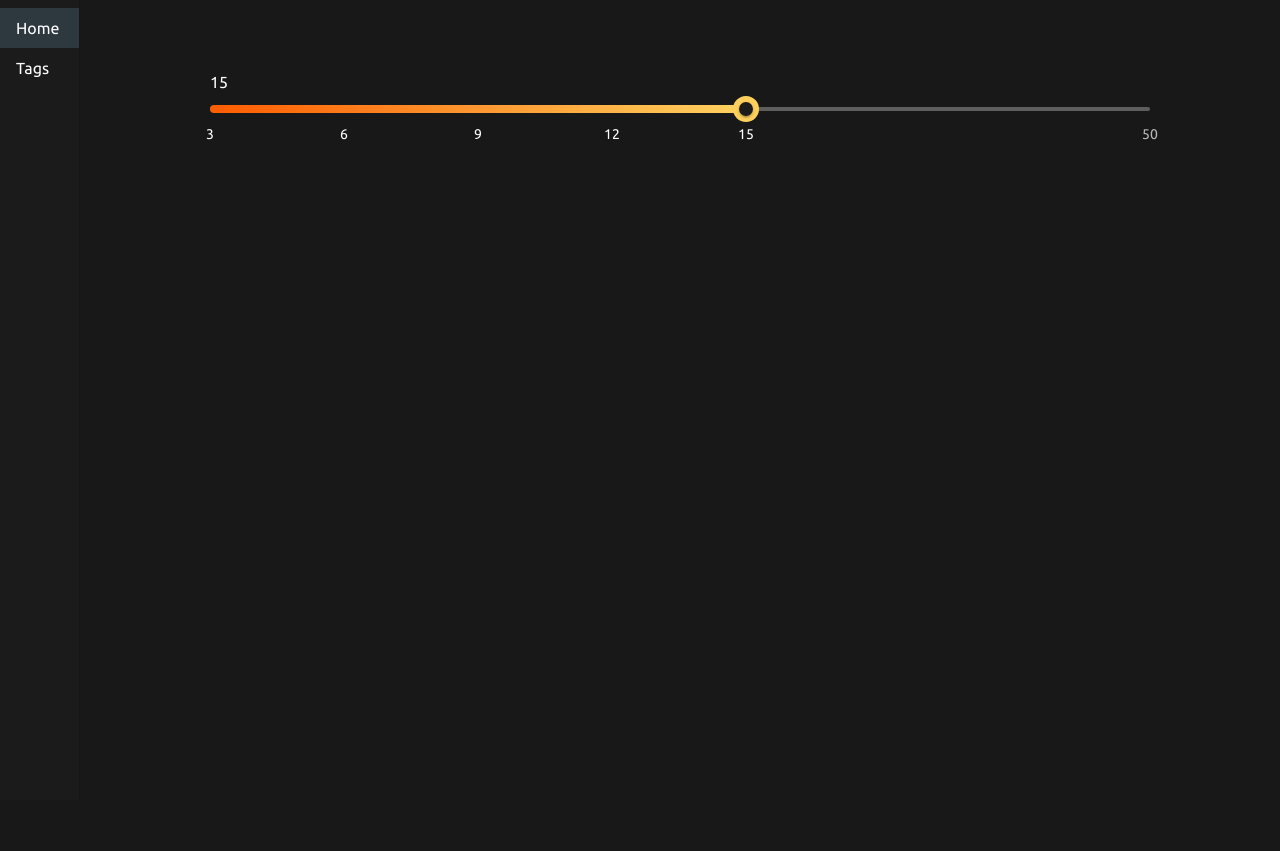
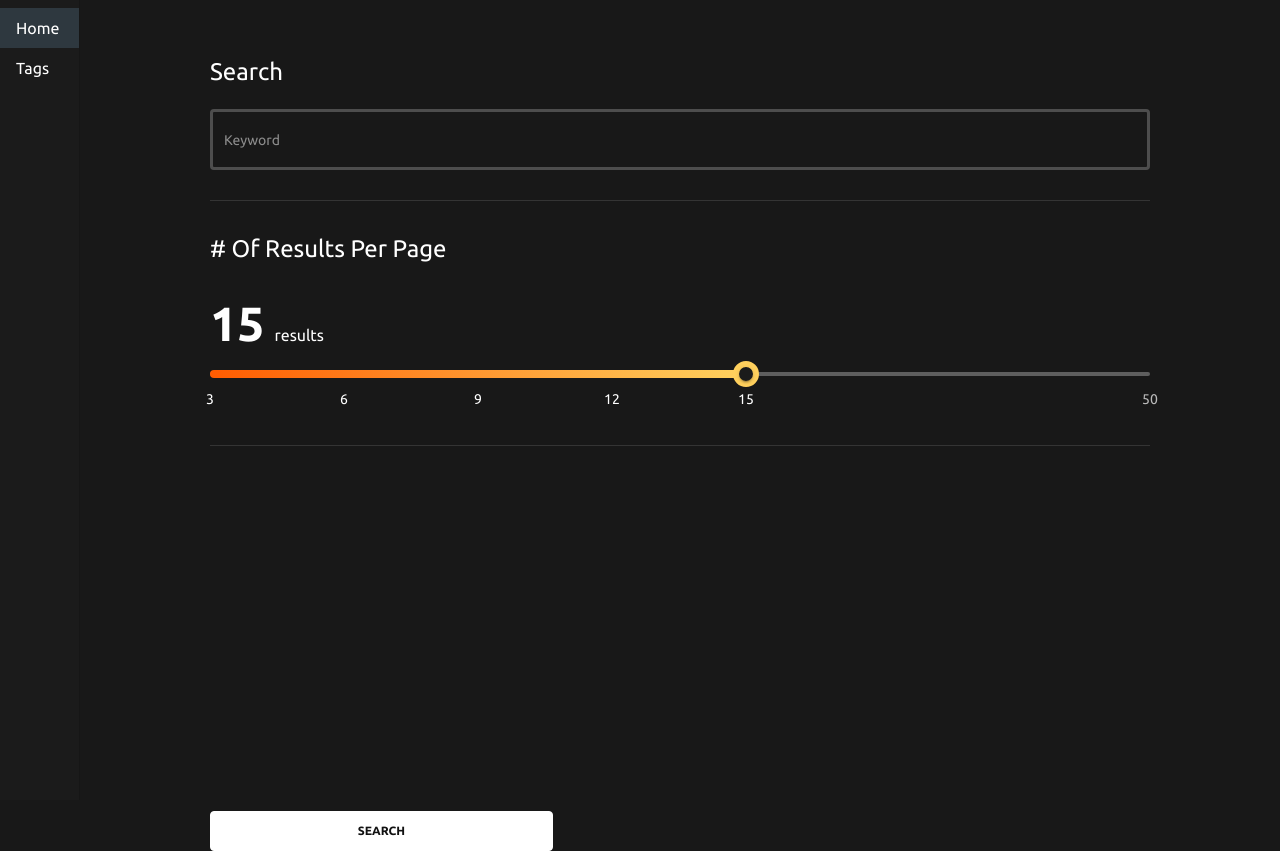
Before and after one commit to vincechang/example1, a React (Create React App) app: page /home in a window 1280 px wide. Before the commit the page ends 800 px from the top, so only its background shows below. Built offline with nearby package versions, Linux system fonts and the light colour scheme.

Commit message:
Implement HomePage (without profile panel)

```diff
--- a/src/pages/HomePage/index.js
+++ b/src/pages/HomePage/index.js
@@ -1,5 +1,5 @@
 import {
-  AppBar, Box, Toolbar, Typography,
+  AppBar, Box, Button, Divider, TextField, Toolbar, Typography,
 } from '@mui/material';
 import NavBottom from 'components/NavBottom';
 import Slider from 'components/Slider';
@@ -21,8 +21,15 @@ function HomePage() {
         <Toolbar />
       </AppBar>
       <Box component="main" sx={{ flexGrow: 1 }}>
-        <Toolbar />
-        <Typography>{sliderRef.current?.getNum(value, width)}</Typography>
+        <Toolbar sx={{ display: { sm: 'none' } }} />
+        <Typography variant="h5" sx={{ margin: { xs: '0 0 16px', sm: '54px 0 20px' } }}>Search</Typography>
+        <TextField placeholder="Keyword" variant="outlined" fullWidth />
+        <Divider sx={{ display: { xs: 'none', sm: 'block' } }} />
+        <Typography variant="h5" sx={{ margin: { xs: '28px 0 16px', sm: '0 0 20px' } }}># Of Results Per Page</Typography>
+        <Typography>
+          <Typography variant="h3" sx={{ fontWeight: 700, marginRight: '10px' }} component="span">{sliderRef.current?.getNum(value, width)}</Typography>
+          results
+        </Typography>
         <Slider
           value={value}
           setValue={setValue}
@@ -30,6 +37,15 @@ function HomePage() {
           setWidth={setWidth}
           ref={sliderRef}
         />
+        <Divider sx={{ marginTop: { xs: '218px', sm: '30px' } }} />
+        <Button
+          sx={{
+            width: { xs: '100%', sm: 343 },
+            marginTop: { xs: '80px', sm: '335px' },
+          }}
+        >
+          search
+        </Button>
       </Box>
       <Box
         sx={{
--- a/src/theme/index.js
+++ b/src/theme/index.js
@@ -75,6 +75,13 @@ const theme = createTheme({
         }),
       },
     },
+    MuiDivider: {
+      styleOverrides: {
+        root: {
+          margin: '30px 0px',
+        },
+      },
+    },
     MuiOutlinedInput: {
       styleOverrides: {
         root: {
@@ -124,6 +131,13 @@ const theme = createTheme({
         },
       },
     },
+    MuiTypography: {
+      styleOverrides: {
+        root: {
+          lineHeight: 1.5,
+        },
+      },
+    },
   },
 });
 
```
